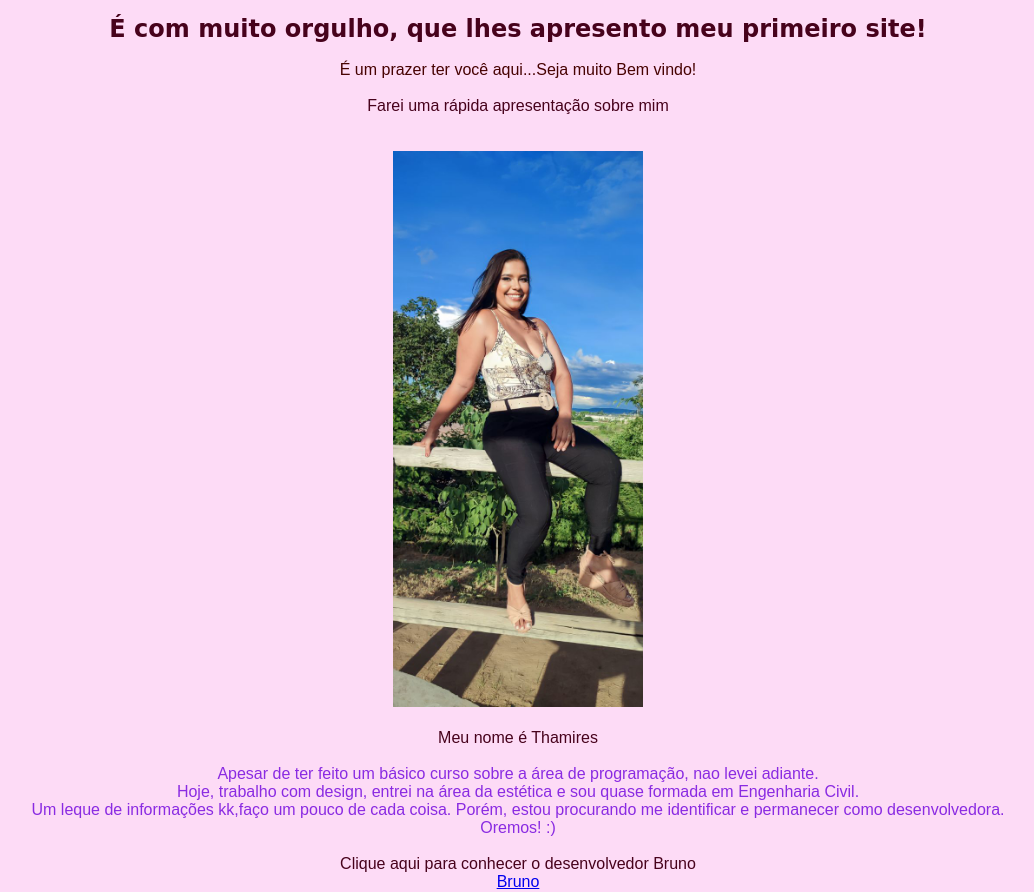
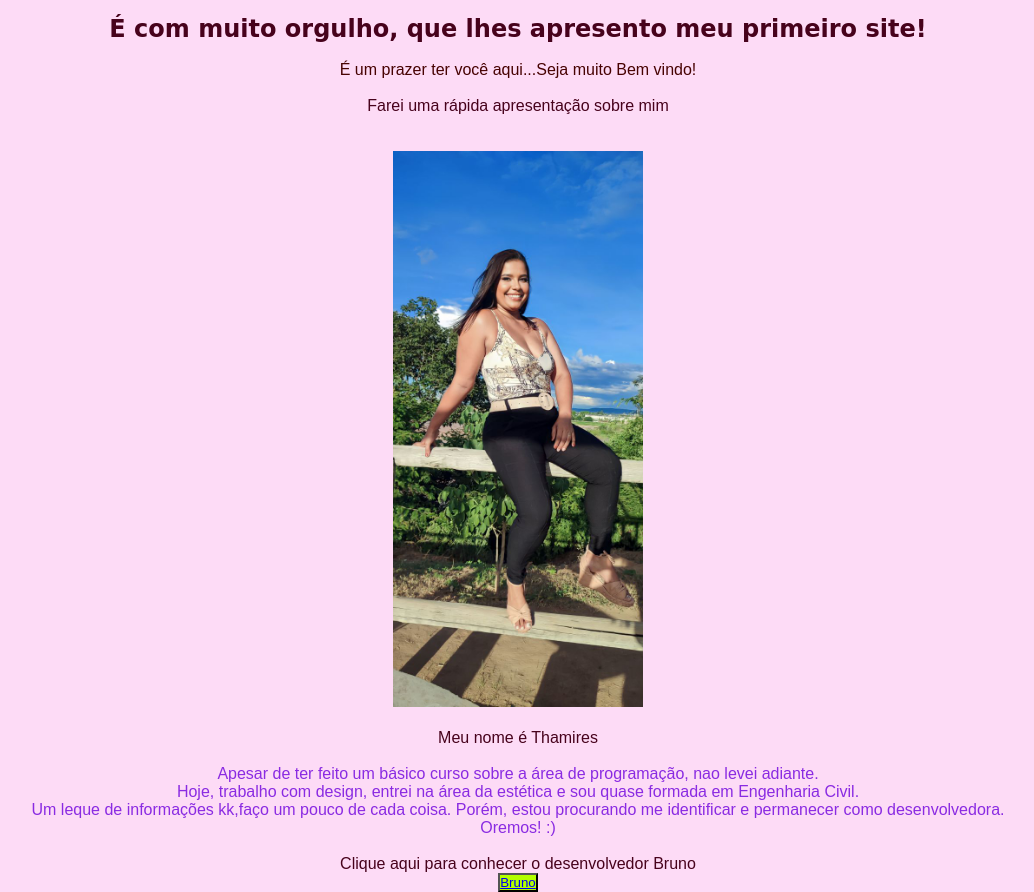
Before and after one commit to lacerdathamires/Tarefas, a plain HTML site: page index.html in a window 1280 px wide. Shown: the part 41-933 px from the top of the page, without its empty margins (122-1156 px from the left). Drawn offline with Linux system fonts and the light colour scheme.

Commit message:
Nova alteração

```diff
--- a/index.html
+++ b/index.html
@@ -23,6 +23,6 @@
     Oremos! :) </p></p>
     <br>
     <p id="texto3">Clique aqui para conhecer o desenvolvedor Bruno</p>
-    <a href="https://www.google.com.br/"> Bruno</a>
+    <button style="background-color: rgb(179, 255, 0);"><a href="https://www.google.com.br/"> Bruno</a></button>
 </body>
 </html>
```
